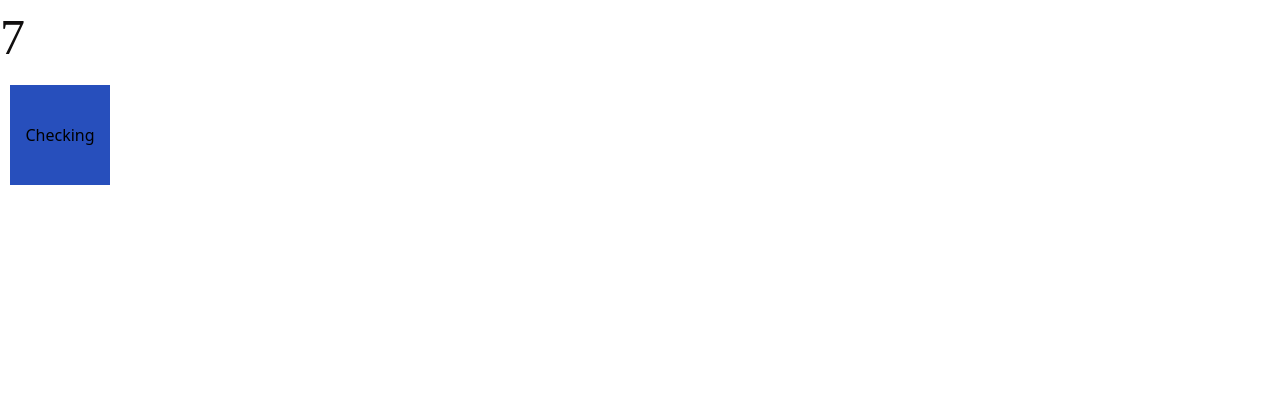
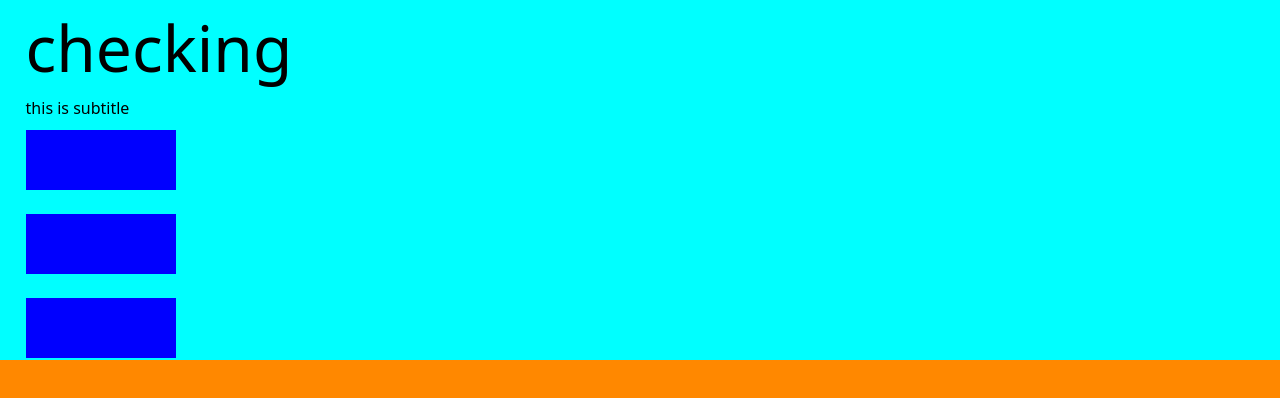
Before and after one commit to kunald-ovyo/LearningReact, a Next.js app in the folder react-full-stack/: page / in a window 1280 px wide. Shown: the top 398 px of the page. Built offline with nearby package versions, Linux system fonts and the light colour scheme.

Commit message:
basic top layout

```diff
--- /dev/null
+++ b/react-full-stack/pages/HTML-css/AssetDetailPage.tsx
@@ -0,0 +1,29 @@
+import React from "react";
+import styles from "@/styles/assetDetailPage.module.css";
+
+function AssetDetailPage() {
+  return (
+    <div className={styles.baseAssignment}>
+      <div className={styles.bannerView}>
+        <h1 className={styles.textTitle}>checking</h1>
+        <h1 className={styles.textSubtitle}> this is subtitle</h1>
+        <div className={styles.buttonContainer}>
+          <button>
+            <div className={styles.playButton} />
+          </button>
+          <br />
+          <button>
+            <div className={styles.playButton} />
+          </button>
+          <br />
+          <button>
+            <div className={styles.playButton} />
+          </button>
+        </div>
+      </div>
+      <div className={styles.bottomView}></div>
+    </div>
+  );
+}
+
+export default AssetDetailPage;
--- a/react-full-stack/pages/index.tsx
+++ b/react-full-stack/pages/index.tsx
@@ -5,6 +5,7 @@ import styles from "@/styles/Home.module.css";
 import { useState } from "react";
 import Flexbox from "./HTML-css/flexbox";
 import Assignment1 from "./HTML-css/Assignment1";
+import AssetDetailPage from "./HTML-css/AssetDetailPage";
 
 const inter = Inter({ subsets: ["latin"] });
 
@@ -19,7 +20,8 @@ export default function Home() {
         <link rel="icon" href="/favicon.ico" />
       </Head>
       {/* <Flexbox /> */}
-      <Assignment1 />
+      {/* <Assignment1 /> */}
+      <AssetDetailPage />
     </>
   );
 }
--- /dev/null
+++ b/react-full-stack/styles/assetDetailPage.module.css
@@ -0,0 +1,45 @@
+.baseAssignment {
+  background-color: aliceblue;
+  width: 100vw;
+  height: 100vh;
+}
+
+.bannerView {
+  width: 100%;
+  height: 55%;
+  background-color: aqua;
+  position: relative;
+}
+
+.playButton {
+  position: relative;
+  z-index: 1;
+  width: 150px;
+  height: 60px;
+  left: 2%;
+  top: 10px;
+  background-color: blue;
+}
+
+.textTitle {
+  font-size: 4em;
+  margin-left: 2%;
+}
+
+.textSubtitle {
+  font-size: 1em;
+  margin-left: 2%;
+}
+
+.bottomView {
+  width: 100%;
+  height: 55%;
+  background-color: rgb(255, 136, 0);
+  position: absolute;
+  bottom: 0px;
+}
+
+.buttonContainer {
+  display: flex;
+  flex-direction: column;
+}
```
